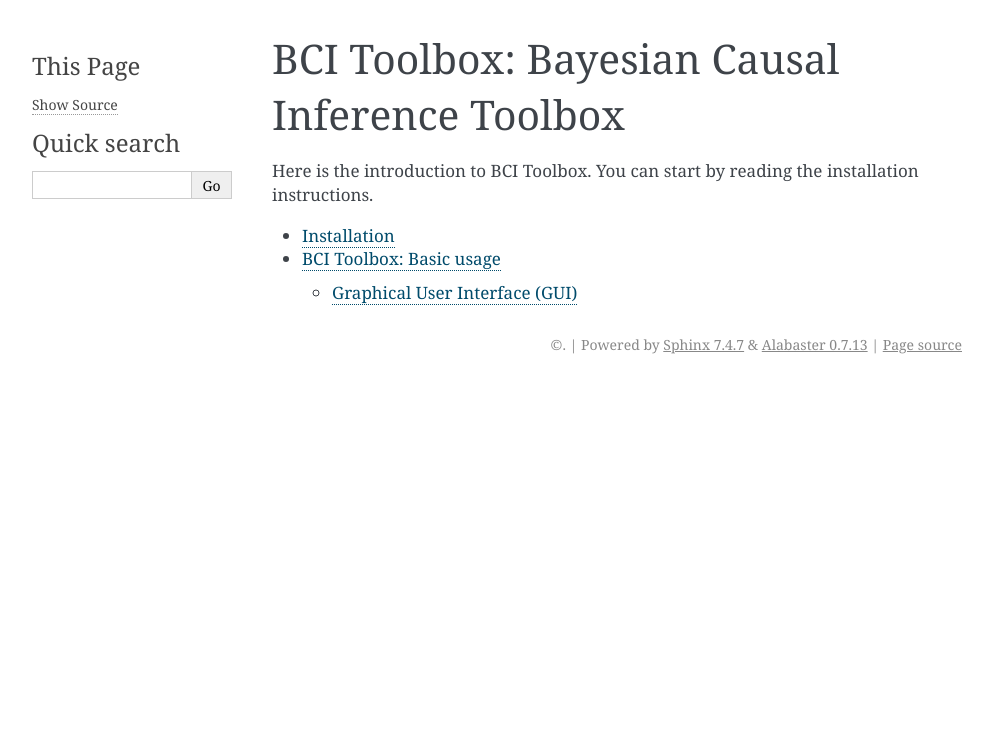
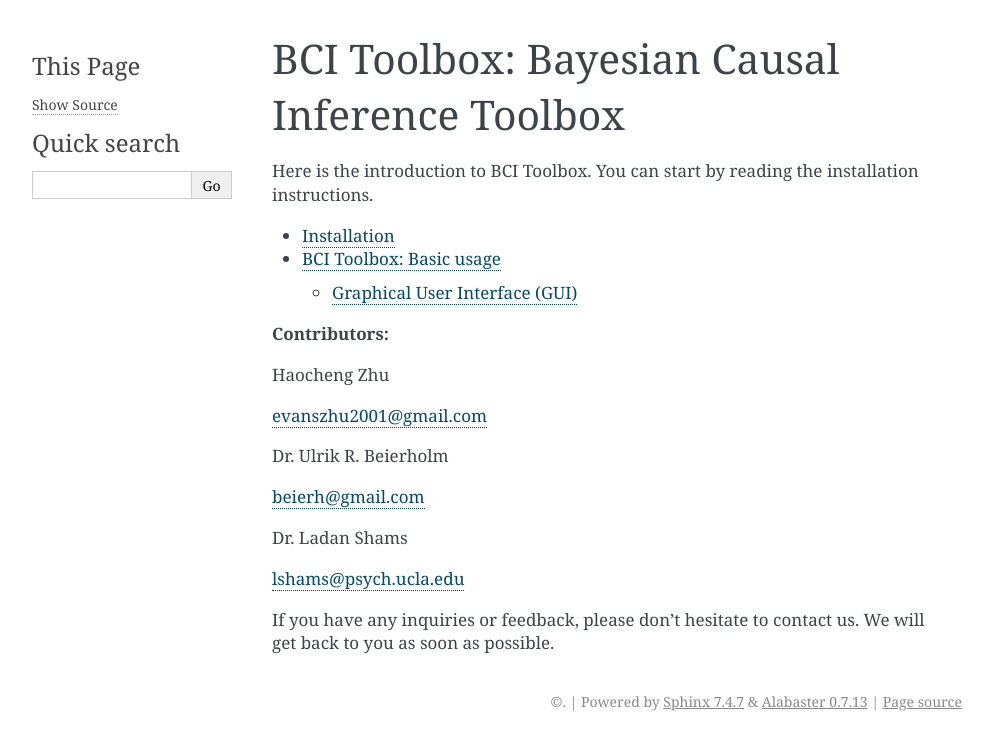
Before and after one commit to evans1112/bcitoolboxrmd, a Sphinx documentation site: the page built from docs/index.rst, in a window 1280 px wide. Shown: the top 750 px of the page, without its empty margins (148-1141 px from the left). Built offline with Sphinx 7.4.7, drawn with Linux system fonts in a browser that asks for light colours.

Commit message:
Update index.rst

```diff
--- a/docs/index.rst
+++ b/docs/index.rst
@@ -9,3 +9,20 @@ You can start by reading the installation instructions.
 
    installation
    basic_usage/index
+
+**Contributors:**
+
+
+Haocheng Zhu
+
+evanszhu2001@gmail.com
+
+Dr. Ulrik R. Beierholm
+
+beierh@gmail.com
+
+Dr. Ladan Shams
+
+lshams@psych.ucla.edu
+
+If you have any inquiries or feedback, please don't hesitate to contact us. We will get back to you as soon as possible.
```
